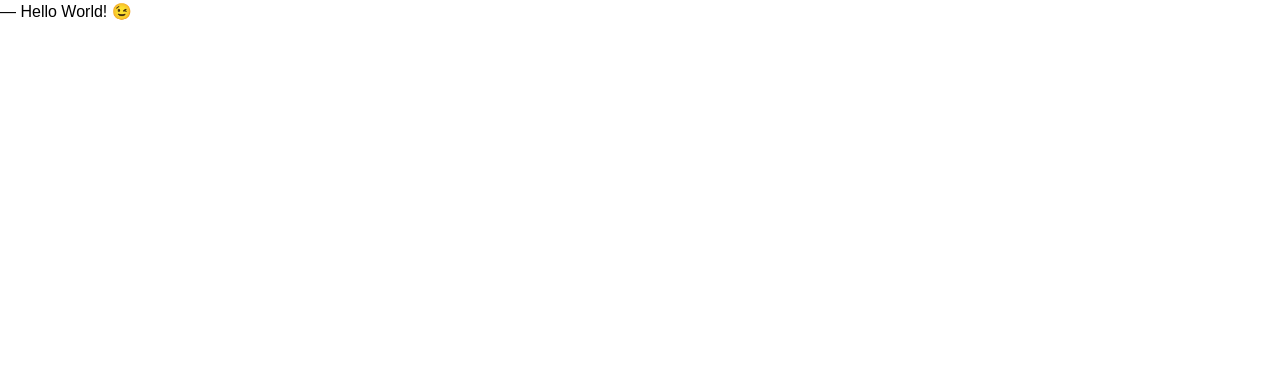
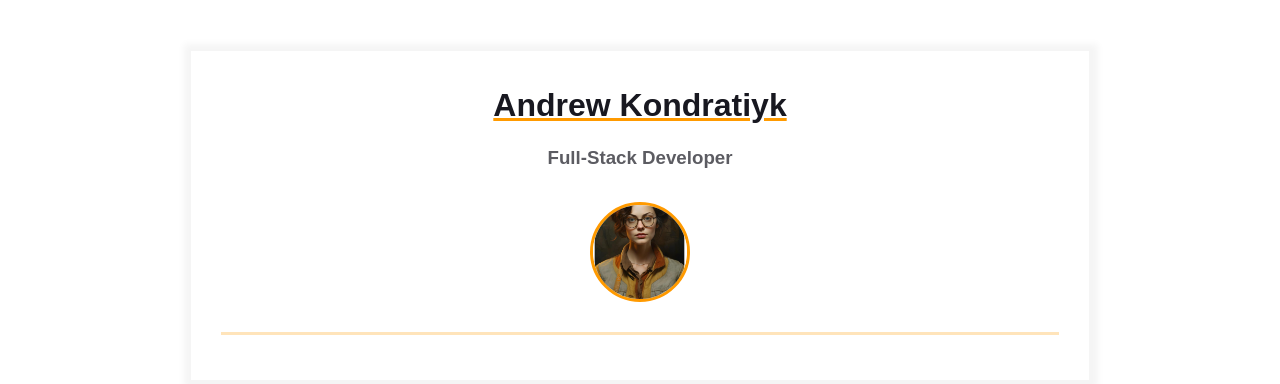
Before and after one commit to Gandreiko/homepage, a plain HTML site: page index.html in a window 1280 px wide. Drawn offline with Linux system fonts and the light colour scheme.

Commit message:
Primary content template

```diff
--- a/index.html
+++ b/index.html
@@ -7,6 +7,25 @@
     <title>Résumé</title>
 </head>
 <body>
-― Hello World! &#x1F609;
+<main>
+    <div class="resume">
+        <div class="container">
+            <div class="resume__block">
+                <h1 class="contact-info__header">Andrew Kondratiyk</h1>
+                <h3 class="contact-info__sub-header">Full-Stack Developer</h3>
+
+                <div class="contact_info_container fh">
+                    <div class="contact-info__block"></div>
+
+                    <div class="contact-info__block contact-info__block--center">
+                        <img class="contact-info__avatar" src="assets/avatar.jpg" alt="Avatar" />
+                    </div>
+
+                    <div class="contact-info__block"></div>
+                </div>
+            </div>
+        </div>
+    </div>
+</main>
 </body>
 </html>
```
Also changed, not shown: assets/avatar.jpg (added).
